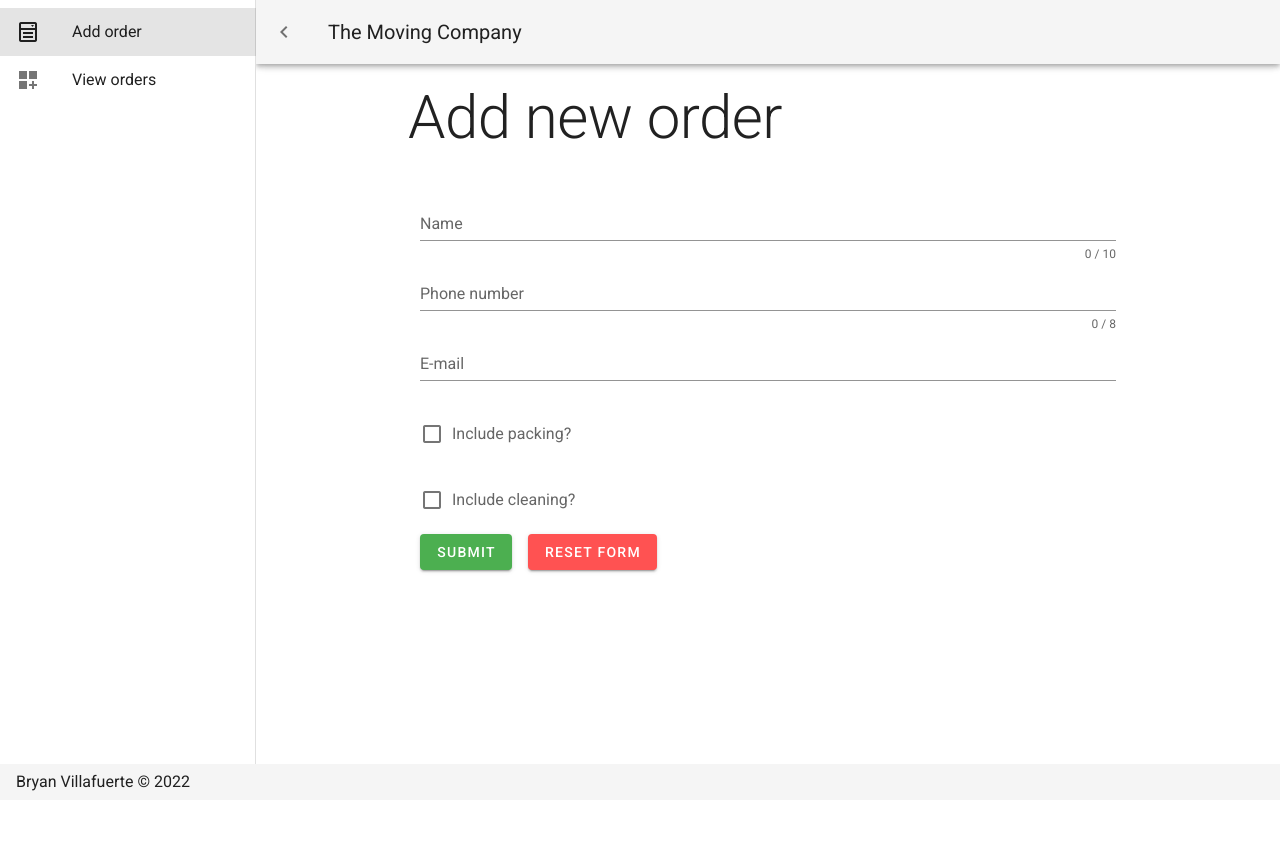
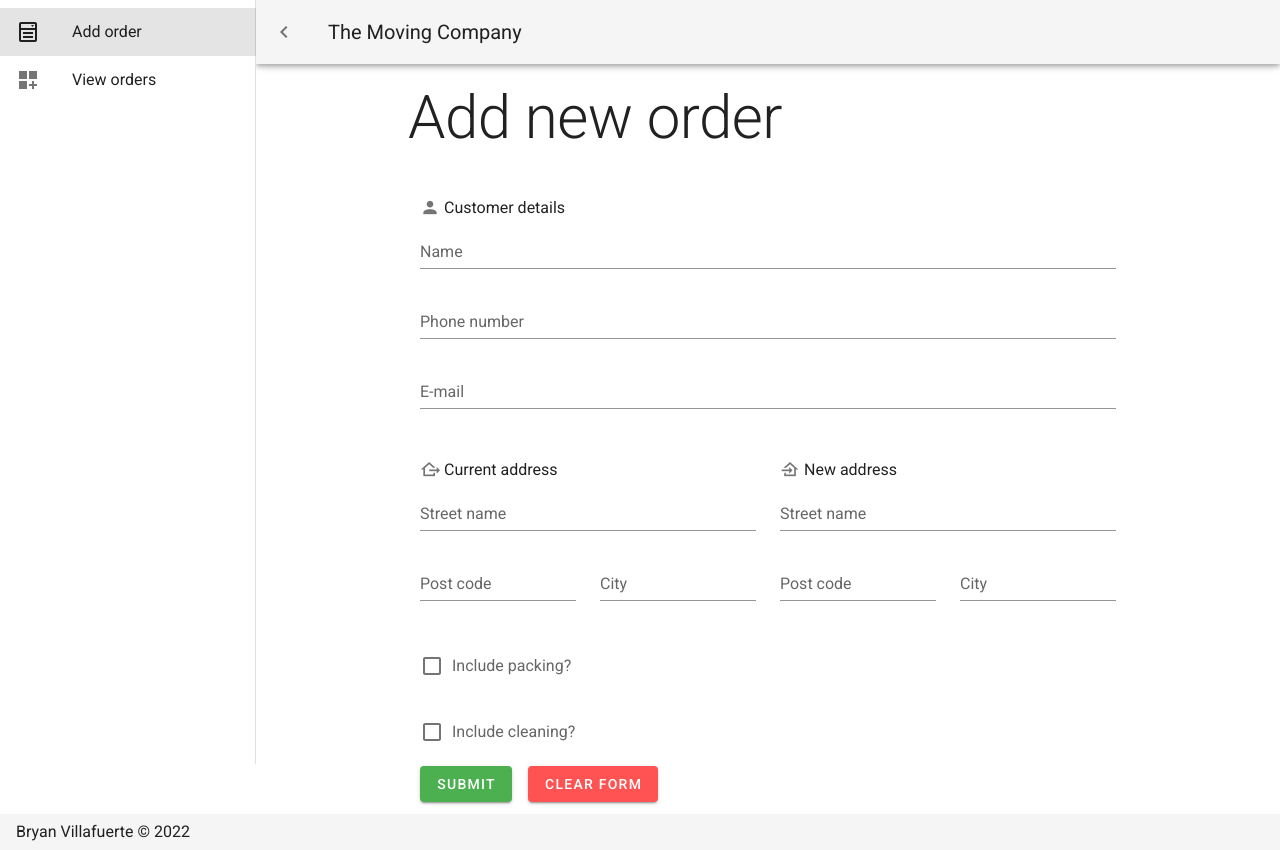
Before and after one commit to bryanvillafuerte/moving-company, a Nuxt app: page / in a window 1280 px wide. Before the commit the page ends 800 px from the top, so only its background shows below. Built offline with nearby package versions, Linux system fonts and the light colour scheme.

Commit message:
form and code improvements

```diff
--- a/components/OrderCard.vue
+++ b/components/OrderCard.vue
@@ -1,56 +1,280 @@
 <template>
-  <v-card>
-    <v-list-item three-line>
+  <v-card class="order-card">
+    <div class="text-overline pa-4" :class="orderStatus ? 'status-open' : 'status-closed'">
+      <template>Order number:</template>
+      <template>{{ order.orderNumber }}</template>
+    </div>
+
+    <v-divider></v-divider>
+
+    <v-list-item three-line class="order-list-item">
+      <v-list-item-content v-if="!editDetails">
+        <v-list-group v-model="active">
+          <template v-slot:activator>
             <v-list-item-content>
-        <div class="text-overline mb-2">
-          <template>Order number:</template>
-          <template>{{ orderNumber }}</template>
-        </div>
               <v-list-item-title class="text-h5 mb-1">
-          {{ customerName }}
+                {{ order.customerDetails.name }}
               </v-list-item-title>
+            </v-list-item-content>
+          </template>
+
+          <v-list-item>
+            <v-list-item-content>
               <v-list-item-subtitle>
                 <v-icon dense>mdi-cellphone</v-icon>
-          <template>+47 {{ number }}</template>
+                <template>+47 {{ order.customerDetails.phoneNumber }}</template>
               </v-list-item-subtitle>
               <v-list-item-subtitle>
                 <v-icon dense>mdi-email-outline</v-icon>
-          <template>{{ email }}</template>
+                <template>{{ order.customerDetails.emailAddress }}</template>
+              </v-list-item-subtitle>
+              <v-list-item-subtitle>
+                <v-icon dense>mdi-home-export-outline</v-icon>
+                <template>{{ order.currentAddress.street }},</template>
+                <template>{{ order.currentAddress.postCode }}</template>
+                <template>{{ order.currentAddress.city }}</template>
+              </v-list-item-subtitle>
+              <v-list-item-subtitle>
+                <v-icon dense>mdi-home-import-outline</v-icon>
+                <template>{{ order.newAddress.street }},</template>
+                <template>{{ order.newAddress.postCode }}</template>
+                <template>{{ order.newAddress.city }}</template>
               </v-list-item-subtitle>
             </v-list-item-content>
+          </v-list-item>
+        </v-list-group>
+      </v-list-item-content>
 
-      <v-list-item-avatar
-        rounded
-        size="40"
-        :color="status ? 'green accent-1' : 'red lighten-4'"
+      <v-form
+        v-if="editDetails"
+        class="pa-4 edit-form"
+        ref="form"
+        v-model="valid"
+        lazy-validation
       >
-        <v-icon>mdi-package-variant</v-icon>
-      </v-list-item-avatar>
+        <div class="mb-0 form-group-header">
+          <v-icon dense>mdi-account</v-icon>
+          <h4 class="font-weight-regular ml-1">Customer details</h4>
+        </div>
+        <v-text-field
+          v-model="order.customerDetails.name"
+          :rules="nameRules"
+          label="Name"
+          required
+        ></v-text-field>
+
+        <v-text-field
+          v-model="order.customerDetails.phoneNumber"
+          :rules="numberRules"
+          label="Phone number"
+          required
+        ></v-text-field>
+
+        <v-text-field
+          v-model="order.customerDetails.emailAddress"
+          :rules="emailRules"
+          label="E-mail"
+          required
+        ></v-text-field>
+
+        <div class="mt-4 mb-4">
+          <div class="mb-0 form-group-header">
+            <v-icon dense>mdi-home-export-outline</v-icon>
+            <h4 class="font-weight-regular ml-1">Current address</h4>
+          </div>
+          <v-text-field
+            v-model="order.currentAddress.street"
+            :rules="streetRules"
+            label="Street name"
+            required
+          ></v-text-field>
+          <v-row>
+            <v-col>
+              <v-text-field
+                v-model="order.currentAddress.postCode"
+                :rules="postCodeRules"
+                label="Post code"
+                required
+              ></v-text-field>
+            </v-col>
+            <v-col>
+              <v-text-field
+                v-model="order.currentAddress.city"
+                :rules="cityRules"
+                label="City"
+                required
+              ></v-text-field>
+            </v-col>
+          </v-row>
+        </div>
+
+        <div class="mt-4 mb-4">
+          <div class="mb-0 form-group-header">
+            <v-icon dense>mdi-home-import-outline</v-icon>
+            <h4 class="font-weight-regular ml-1">New address</h4>
+          </div>
+          <v-text-field
+            v-model="order.newAddress.street"
+            :rules="streetRules"
+            label="Street name"
+            required
+          ></v-text-field>
+          <v-row>
+            <v-col>
+              <v-text-field
+                v-model="order.newAddress.postCode"
+                :rules="postCodeRules"
+                label="Post code"
+                required
+              ></v-text-field>
+            </v-col>
+            <v-col>
+              <v-text-field
+                v-model="order.newAddress.city"
+                :rules="cityRules"
+                label="City"
+                required
+              ></v-text-field>
+            </v-col>
+          </v-row>
+        </div>
+
+        <v-checkbox
+          v-model="order.withPacking"
+          label="Include packing?"
+        ></v-checkbox>
+
+        <v-checkbox
+          v-model="order.withCleaning"
+          label="Include cleaning?"
+        ></v-checkbox>
+
+        <v-row class="mt-6 pb-4">
+          <v-spacer></v-spacer>
+          <v-btn
+            :disabled="!valid"
+            color="primary"
+            class="mr-4"
+            @click="validate; editDetails = !editDetails; snackbar = true"
+          >
+            Save Changes
+          </v-btn>
+
+          <v-btn
+            color="error"
+            class="mr-4"
+            @click="reset"
+          >
+            Clear Form
+          </v-btn>
+        </v-row>
+      </v-form>
     </v-list-item>
 
-    <v-card-actions>
+    <v-divider></v-divider>
+
+    <v-card-actions v-if="!editDetails">
       <v-spacer />
-      <v-btn :disabled="!status" text color="primary">
-        Edit order
+      <v-btn
+        text
+        :disabled="!orderStatus"
+        color="primary"
+        @click="editDetails = !editDetails"
+      >
+        Edit <v-icon right>mdi-pencil-outline</v-icon>
       </v-btn>
     </v-card-actions>
+
+    <v-snackbar v-model="snackbar" :timeout="timeout" absolute top>
+      {{ text }}
+      <template v-slot:action="{ attrs }">
+        <v-btn
+          color="blue"
+          icon
+          v-bind="attrs"
+          @click="snackbar = false"
+        >
+          <v-icon right>mdi-close-circle-outline</v-icon>
+        </v-btn>
+      </template>
+    </v-snackbar>
   </v-card>
 </template>
 
 <script>
 export default {
   name: "OrderCard",
+  data() {
+    return {
+      order: this.orderData,
+      editDetails: false,
+      active: false,
+      valid: true,
+      nameRules: [
+        v => !!v || 'Name is required',
+      ],
+      numberRules: [
+        v => !!v || 'Phone number is required',
+        v => (v && v.length === 8) || 'Phone number must be exactly 8 digits',
+      ],
+      emailRules: [
+        v => !!v || 'E-mail is required',
+        v => /.+@.+\..+/.test(v) || 'E-mail must be valid',
+      ],
+      streetRules: [
+        v => !!v || 'Street name is required',
+      ],
+      postCodeRules: [
+        v => !!v || 'Post code is required',
+      ],
+      cityRules: [
+        v => !!v || 'City is required',
+      ],
+      select: null,
+      snackbar: false,
+      text: 'Changes have been saved.',
+      timeout: 2000,
+    }
+  },
   props: {
-    orderNumber: "",
-    customerName: "",
-    customerEmailAddress: "",
-    number: "",
-    email: "",
-    status: Boolean
+    orderData: {},
+  },
+  methods: {
+    validate () {
+      this.$refs.form.validate()
+    },
+    reset () {
+      this.$refs.form.reset()
+    }
+  },
+  computed: {
+    orderStatus() {
+      return this.order.status === "OPEN"
+    }
   }
 }
 </script>
 
-<style scoped>
+<style lang="scss" scoped>
+.order-card {
+  height: fit-content;
 
+  .status-open {
+    background: #E8F5E9;
+  }
+
+  .status-closed {
+    background: #FFEBEE;
+  }
+
+  .order-list-item {
+    padding: 0;
+  }
+
+  .edit-form {
+    .form-group-header {
+      display: flex;
+    }
+  }
+}
 </style>
--- a/pages/index.vue
+++ b/pages/index.vue
@@ -8,10 +8,14 @@
       ref="form"
       v-model="valid"
       lazy-validation
+      class="submit-form"
     >
+      <div class="mb-0 form-group-header">
+        <v-icon dense>mdi-account</v-icon>
+        <h4 class="font-weight-regular ml-1">Customer details</h4>
+      </div>
       <v-text-field
         v-model="name"
-        :counter="10"
         :rules="nameRules"
         label="Name"
         required
@@ -19,7 +23,6 @@
 
       <v-text-field
         v-model="number"
-        :counter="8"
         :rules="numberRules"
         label="Phone number"
         required
@@ -31,6 +34,69 @@
         label="E-mail"
         required
       ></v-text-field>
+
+      <v-row class="mt-4 mb-4">
+        <v-col>
+          <div class="mb-0 form-group-header">
+            <v-icon dense>mdi-home-export-outline</v-icon>
+            <h4 class="font-weight-regular ml-1">Current address</h4>
+          </div>
+          <v-text-field
+            v-model="currentAddress.street"
+            :rules="streetRules"
+            label="Street name"
+            required
+          ></v-text-field>
+          <v-row>
+            <v-col>
+              <v-text-field
+                v-model="currentAddress.postCode"
+                :rules="postCodeRules"
+                label="Post code"
+                required
+              ></v-text-field>
+            </v-col>
+            <v-col>
+              <v-text-field
+                v-model="currentAddress.city"
+                :rules="cityRules"
+                label="City"
+                required
+              ></v-text-field>
+            </v-col>
+          </v-row>
+        </v-col>
+        <v-col>
+          <div class="mb-0 form-group-header">
+            <v-icon dense>mdi-home-import-outline</v-icon>
+            <h4 class="font-weight-regular ml-1">New address</h4>
+          </div>
+          <v-text-field
+            v-model="newAddress.street"
+            :rules="streetRules"
+            label="Street name"
+            required
+          ></v-text-field>
+          <v-row>
+            <v-col>
+              <v-text-field
+                v-model="newAddress.postCode"
+                :rules="postCodeRules"
+                label="Post code"
+                required
+              ></v-text-field>
+            </v-col>
+            <v-col>
+              <v-text-field
+                v-model="newAddress.city"
+                :rules="cityRules"
+                label="City"
+                required
+              ></v-text-field>
+            </v-col>
+          </v-row>
+        </v-col>
+      </v-row>
 
       <v-checkbox
         v-model="packing"
@@ -56,7 +122,7 @@
         class="mr-4"
         @click="reset"
       >
-        Reset Form
+        Clear Form
       </v-btn>
     </v-form>
   </v-container>
@@ -70,7 +136,6 @@ export default {
     name: '',
     nameRules: [
       v => !!v || 'Name is required',
-      v => (v && v.length <= 10) || 'Name must be less than 10 characters',
     ],
     number: '',
     numberRules: [
@@ -81,6 +146,25 @@ export default {
     emailRules: [
       v => !!v || 'E-mail is required',
       v => /.+@.+\..+/.test(v) || 'E-mail must be valid',
+    ],
+    currentAddress: {
+      street: '',
+      postCode: '',
+      city: ''
+    },
+    newAddress: {
+      street: '',
+      postCode: '',
+      city: ''
+    },
+    streetRules: [
+      v => !!v || 'Street name is required',
+    ],
+    postCodeRules: [
+      v => !!v || 'Post code is required',
+    ],
+    cityRules: [
+      v => !!v || 'City is required',
     ],
     select: null,
     packing: false,
@@ -103,5 +187,11 @@ export default {
   width: 100%;
   max-width: 720px;
   margin: 0 auto;
+
+  .submit-form {
+    .form-group-header {
+      display: flex;
+    }
+  }
 }
 </style>
```
Also changed, not shown: pages/ViewOrders.vue (+3 -6 lines). Lines whose indentation alone changed are shown as unchanged.
